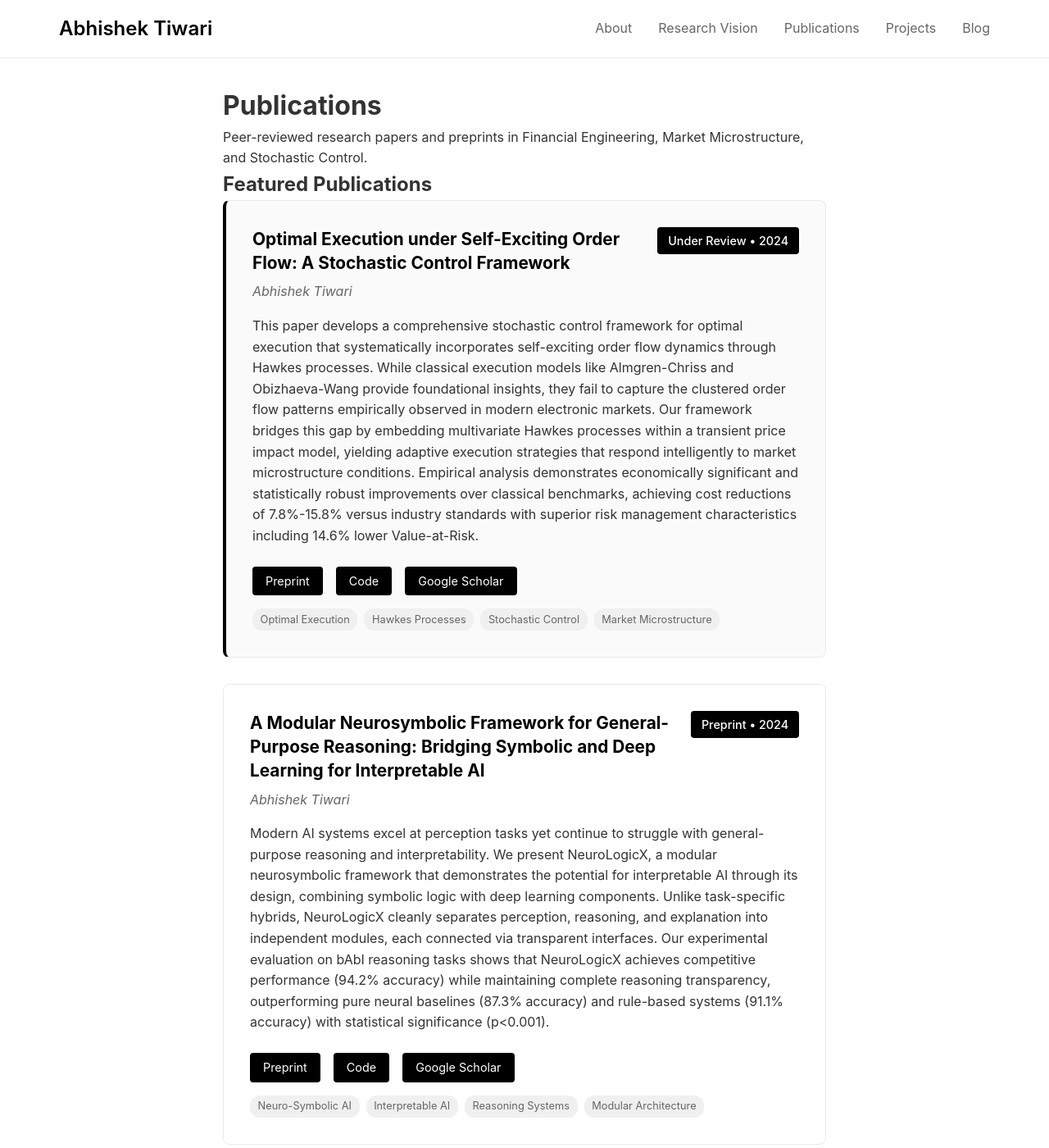
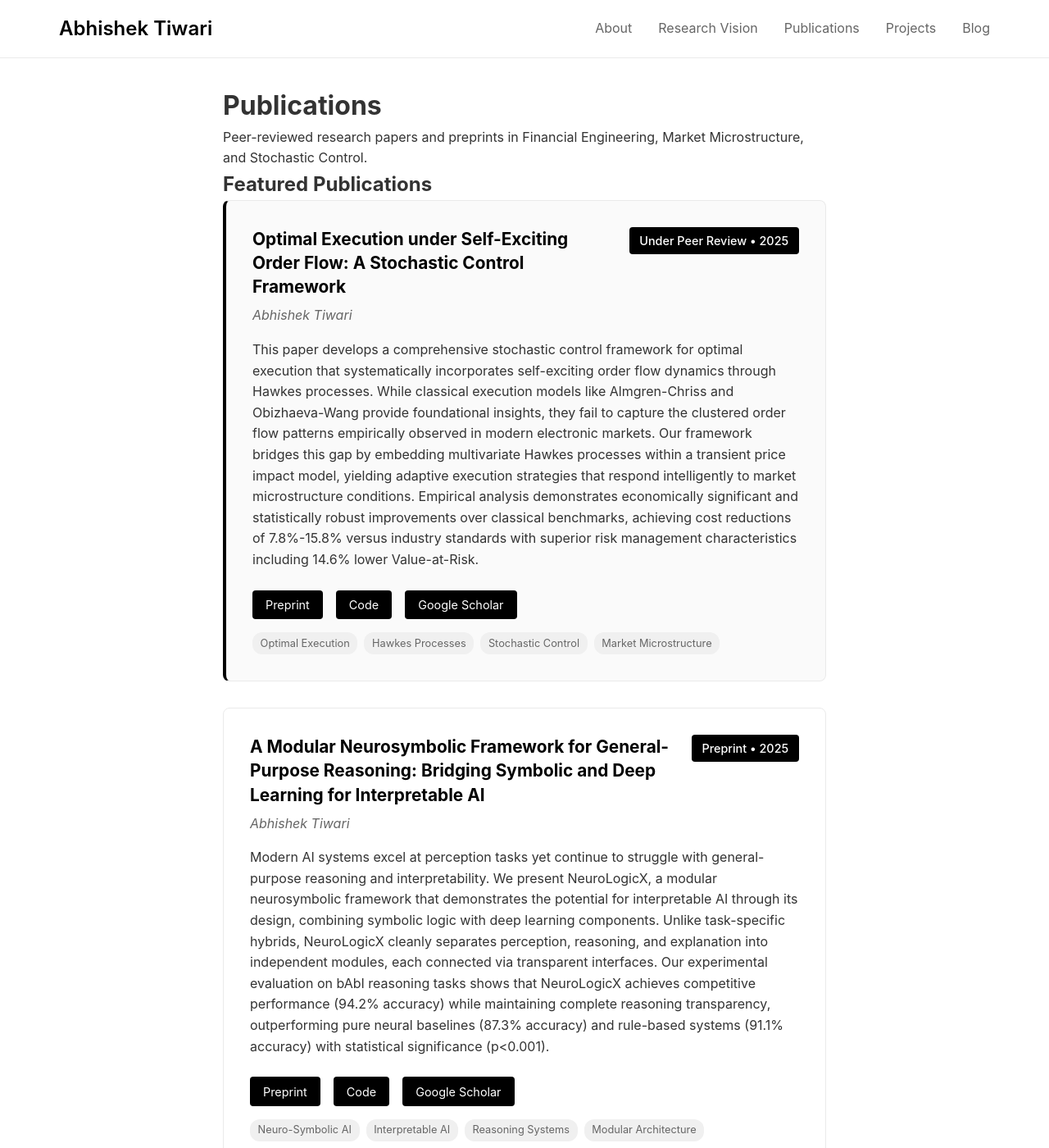
Before and after one commit to Abhishek282001Tiwari/Personal_Website, a Jekyll site: the page built from publications.md, in a window 1280 px wide and 1400 px high. Shown: the whole window at 82% size. Built offline with Jekyll 4.4.1, drawn with Linux system fonts in a browser that asks for light colours.

Commit message:
Update publication statuses to 2025
Updated publication statuses from 'Under Review • 2024' to 'Under Peer Review • 2025' and from 'Preprint • 2024' to 'Preprint • 2025'.

```diff
--- a/publications.md
+++ b/publications.md
@@ -13,7 +13,7 @@ Peer-reviewed research papers and preprints in Financial Engineering, Market Mic
 <div class="publication featured">
     <div class="pub-header">
         <h3>Optimal Execution under Self-Exciting Order Flow: A Stochastic Control Framework</h3>
-        <span class="pub-status">Under Review • 2024</span>
+        <span class="pub-status">Under Peer Review • 2025</span>
     </div>
     <p class="pub-authors">Abhishek Tiwari</p>
     <p class="pub-abstract">
@@ -35,7 +35,7 @@ Peer-reviewed research papers and preprints in Financial Engineering, Market Mic
 <div class="publication">
     <div class="pub-header">
         <h3>A Modular Neurosymbolic Framework for General-Purpose Reasoning: Bridging Symbolic and Deep Learning for Interpretable AI</h3>
-        <span class="pub-status">Preprint • 2024</span>
+        <span class="pub-status">Preprint • 2025</span>
     </div>
     <p class="pub-authors">Abhishek Tiwari</p>
     <p class="pub-abstract">
```
